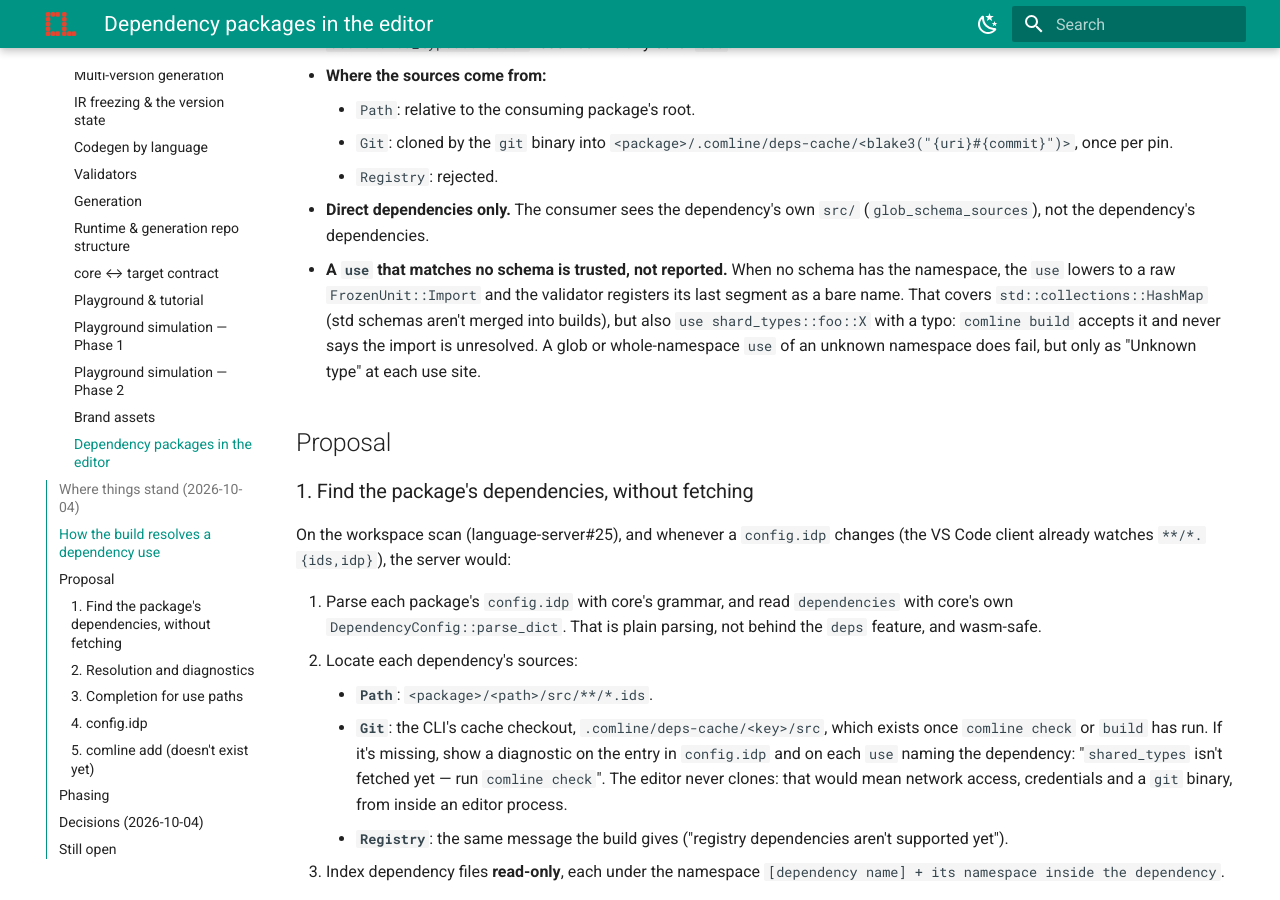
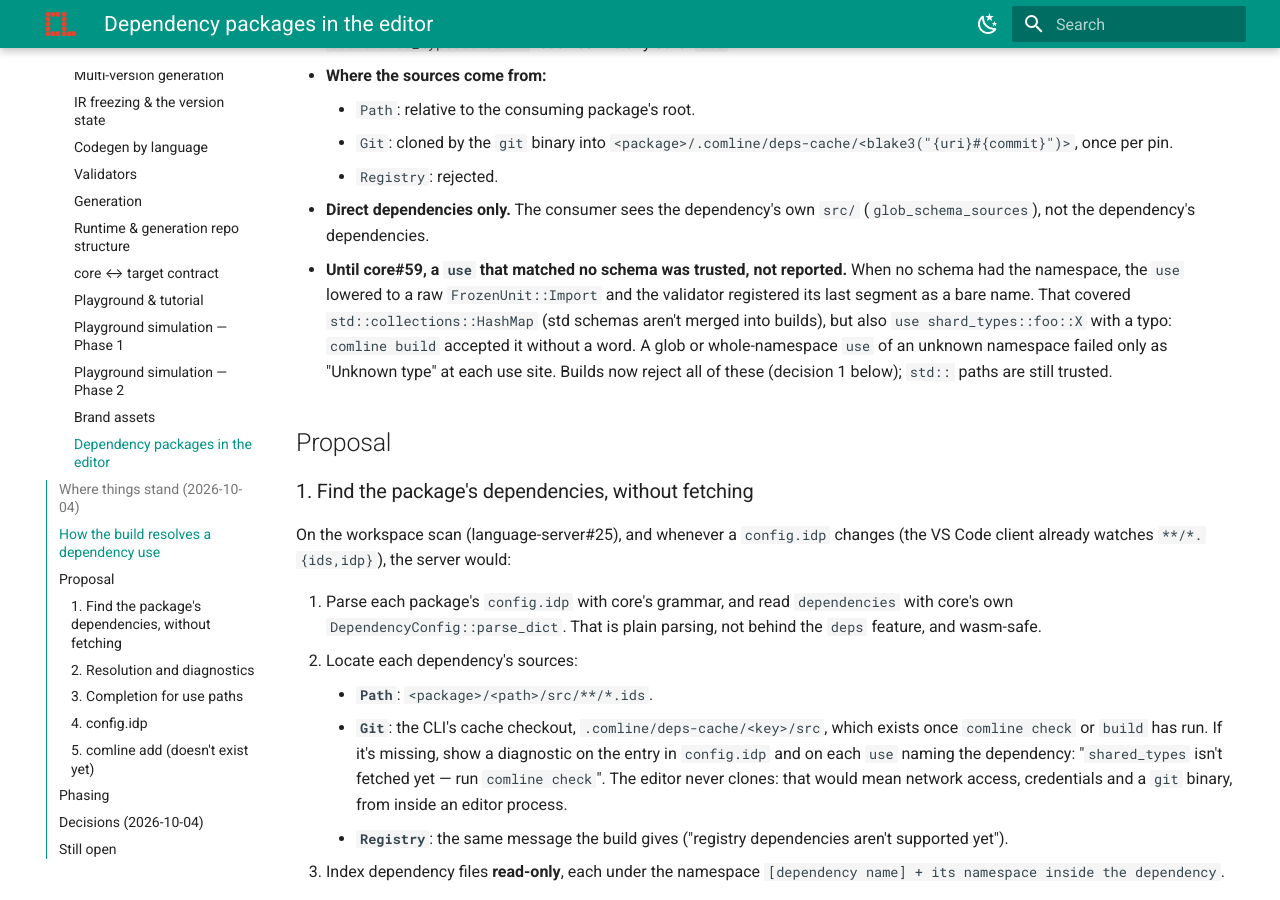
Before and after one commit to ComlineProject/docs, an MkDocs documentation site: the page built from docs/docs/design/editor-dependency-packages.md, in a window 1280 px wide and 900 px high, scrolled down 1170 px. Built offline with MkDocs 1.6.1 and Material for MkDocs 9.7.7, drawn with Linux system fonts in a browser that asks for light colours; the version menu is left out; some of the changed text lies outside the part shown.

Commit message:
docs: catch the guides up with unresolved-import errors and editor dependencies
- use guide: a new "When nothing matches" section. `comline check` /
  `build` reject an import that matches nothing (core#59, cli#38); the two
  messages are quoted from the real CLI, and the editor reports the same.
- packages guide: the editor bullet describes what language-server#26
  shipped instead of pointing at a future design, and the import bullet
  links the new section.
- design record: the build section said an unmatched `use` is trusted,
  which stopped being true with core#59; it now says so in the past tense.
  The auto-import question records that language-server#26 went with the
  proposal.

```diff
--- a/docs/docs/design/editor-dependency-packages.md
+++ b/docs/docs/design/editor-dependency-packages.md
@@ -37,13 +37,14 @@
     - `Registry`: rejected.
 - **Direct dependencies only.** The consumer sees the dependency's own `src/`
   (`glob_schema_sources`), not the dependency's dependencies.
-- **A `use` that matches no schema is trusted, not reported.** When no schema has
-  the namespace, the `use` lowers to a raw `FrozenUnit::Import` and the
-  validator registers its last segment as a bare name. That covers
-  `std::collections::HashMap` (std schemas aren't merged into builds), but also
-  `use shard_types::foo::X` with a typo: `comline build` accepts it and never says
-  the import is unresolved. A glob or whole-namespace `use` of an unknown
-  namespace does fail, but only as "Unknown type" at each use site.
+- **Until core#59, a `use` that matched no schema was trusted, not reported.**
+  When no schema had the namespace, the `use` lowered to a raw
+  `FrozenUnit::Import` and the validator registered its last segment as a bare
+  name. That covered `std::collections::HashMap` (std schemas aren't merged into
+  builds), but also `use shard_types::foo::X` with a typo: `comline build`
+  accepted it without a word. A glob or whole-namespace `use` of an unknown
+  namespace failed only as "Unknown type" at each use site. Builds now reject
+  all of these (decision 1 below); `std::` paths are still trusted.
 
 ## Proposal
 
@@ -179,6 +180,7 @@
 
 ## Still open
 
-- **Auto-import from dependencies.** Offer a dependency's types in auto-import
-  completion (proposed: yes, after the package's own), or only once the
-  dependency is already `use`d somewhere?
+- **Auto-import from dependencies.** language-server#26 went with the proposal:
+  a dependency's types are offered after the package's own, labeled with the
+  dependency they come from. If that proves noisy, the alternative is to offer
+  them only once the dependency is already `use`d somewhere.
```
Also changed, not shown: docs/docs/guide/idl/use.md (+15 -0 lines), docs/docs/guide/packages/index.md (+11 -4 lines).
